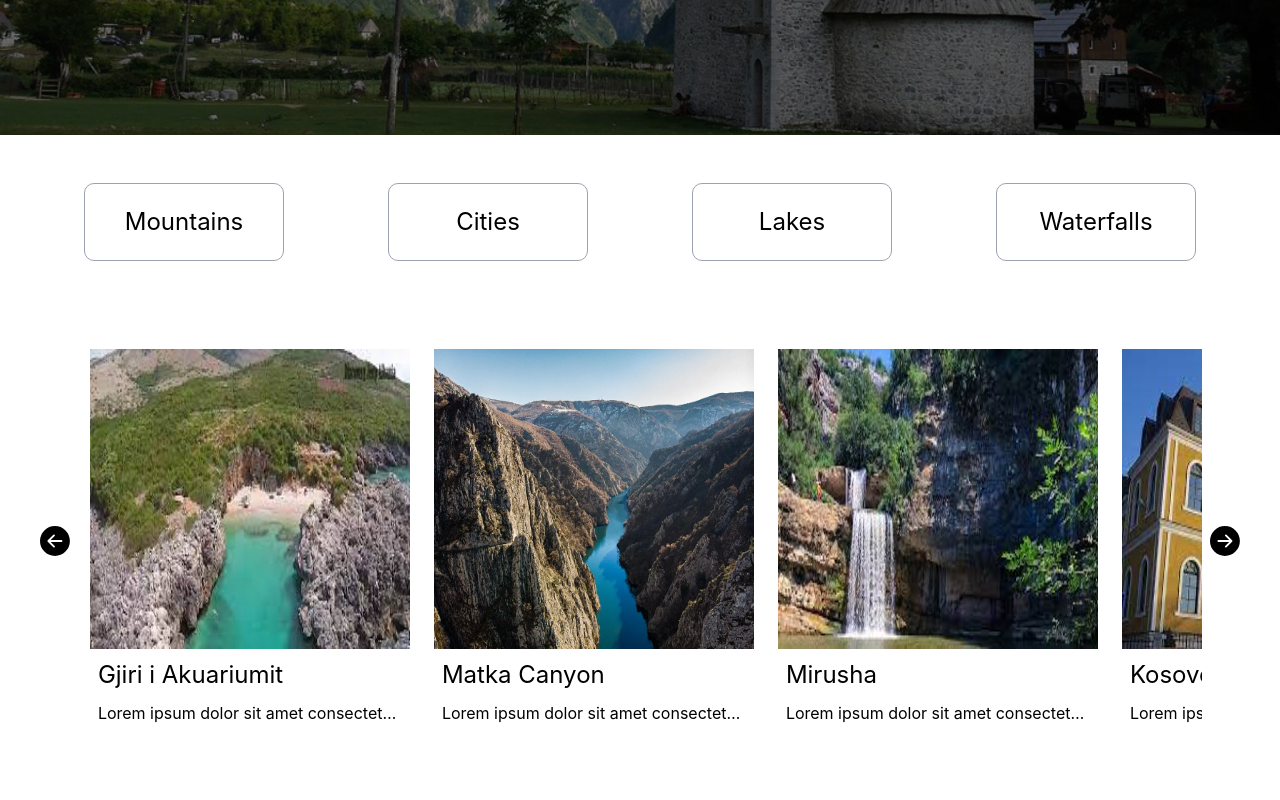
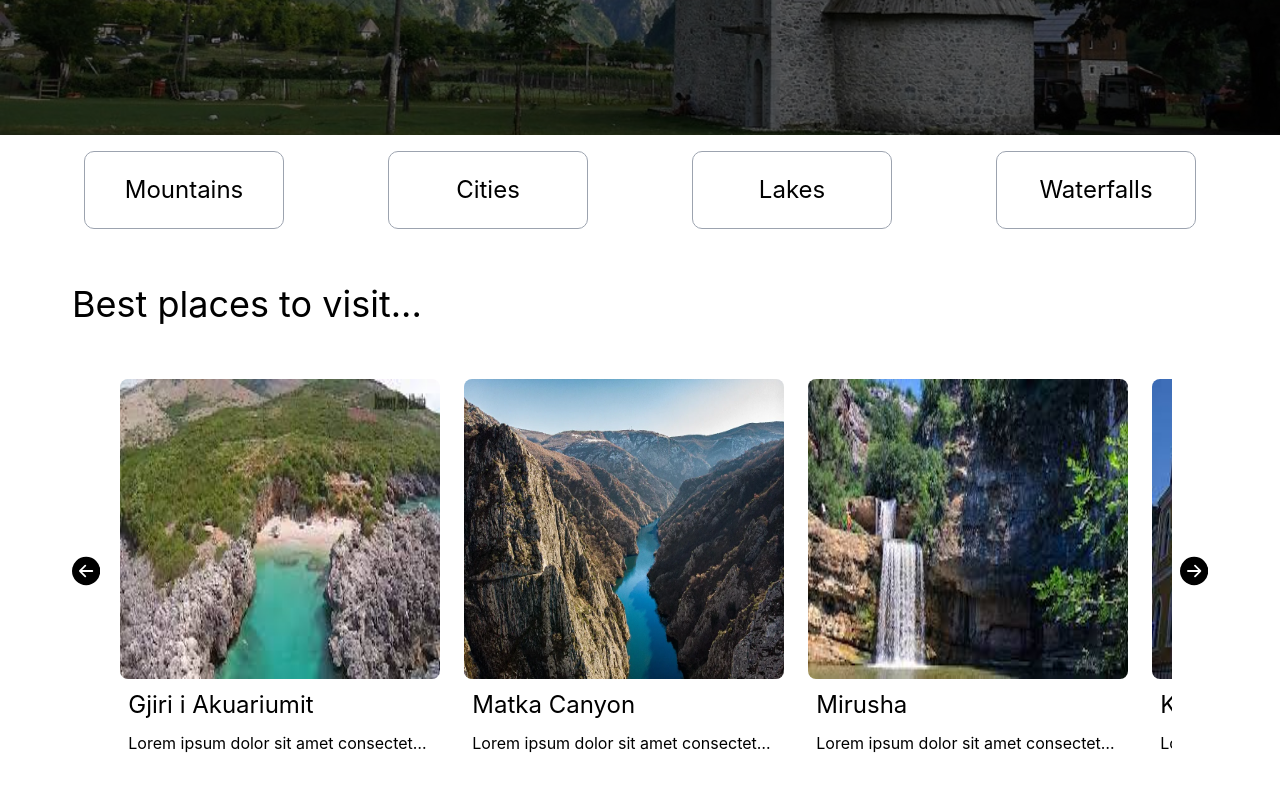
Before and after one commit to Lundrim23/Travel-Guide-Final, a React (Create React App) app: page /places in a window 1280 px wide. Shown: the part 1720-2520 px from the top of the page. Built offline with nearby package versions, Linux system fonts and the light colour scheme; what tw-elements would draw is missing.

Commit message:
rounded card

```diff
--- a/src/components/PlacesCard.js
+++ b/src/components/PlacesCard.js
@@ -3,7 +3,11 @@ import React from "react";
 function PlacesCard(props) {
   return (
     <div className="w-80  mx-3 hover:opacity-75 " key={props.id}>
-      <img className="w-full h-[300px]" src={props.img} alt={props.name} />
+      <img
+        className="w-full h-[300px] rounded-lg "
+        src={props.img}
+        alt={props.name}
+      />
       <h1 className="text-2xl pt-2 px-2 hover:underline cursor-pointer">
         {props.name}
       </h1>
--- a/src/pages/Places.js
+++ b/src/pages/Places.js
@@ -31,7 +31,7 @@ function Places() {
   return (
     <>
       <PlacesSlider />
-      <section className="max-w-7xl mx-auto pt-8 px-4 sm:px-6 lg:px-8 flex flex-wrap sm:flex-row justify-around ">
+      <section className="max-w-7xl mx-auto  px-4 sm:px-6 lg:px-8 flex flex-wrap sm:flex-row justify-around ">
         <div className="container w-[200px] m-4 p-5 text-center  rounded-[10px] border border-[1px] border-gray-400 hover:bg-gray-800 hover:text-white hover:cursor-pointer hover:border-0 max-w-md">
           <p className="text-2xl">
             <a href="#">Mountains</a>
@@ -54,7 +54,11 @@ function Places() {
         </div>
       </section>
 
-      <section className="max-w-7xl mx-auto py-8 px-4 sm:px-6 lg:px-8 flex relative items-center ">
+      <section></section>
+
+      <section className="max-w-7xl mx-auto py-8 px-4 sm:px-6 lg:px-8 ">
+        <h1 className="text-4xl mx-10">Best places to visit...</h1>
+        <div className="slider max-w-7xl mx-auto py-2 px-4 sm:px-6 lg:px-8 flex relative items-center ">
           <BsFillArrowLeftCircleFill
             className="px-2"
             onClick={slideLeft}
@@ -71,6 +75,7 @@ function Places() {
             onClick={slideRight}
             size={80}
           />
+        </div>
       </section>
     </>
   );
```
Lines whose indentation alone changed are shown as unchanged.
